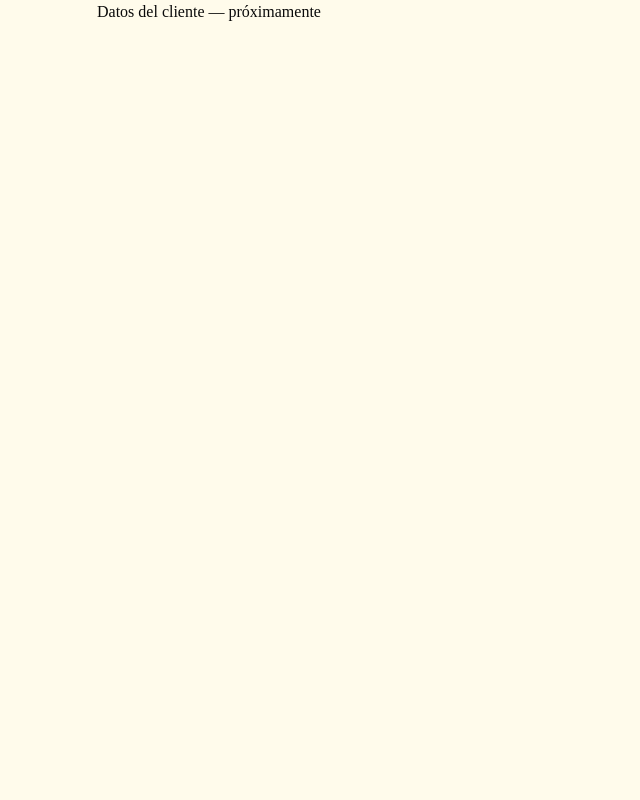
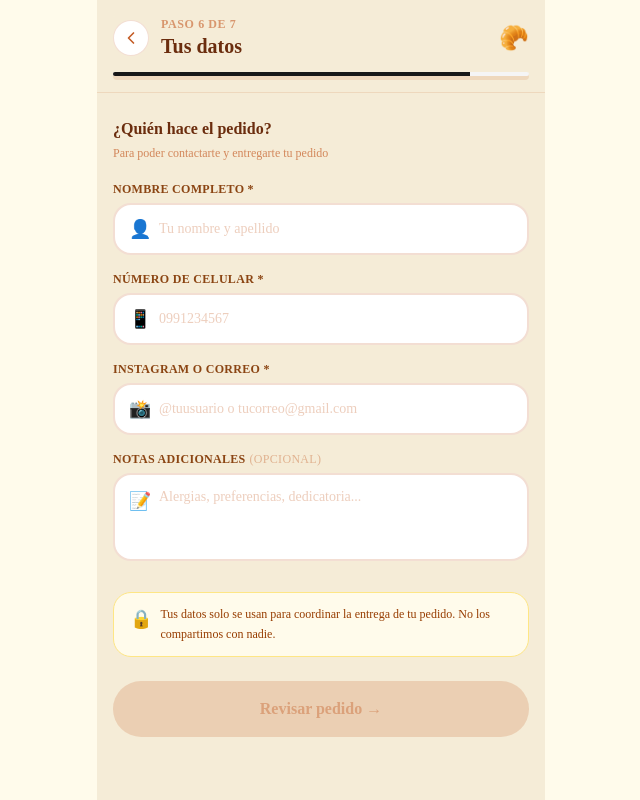
Before and after one commit to AxelJhostin/cinnabellV2, a Next.js app: page /order/customer in a window 1280 px wide. Shown: the whole page, without its empty margins (319-959 px from the left). Built offline with nearby package versions, Linux system fonts and the light colour scheme.

Commit message:
feat: v7 - datos del cliente con validacion

```diff
--- /dev/null
+++ b/app/(client)/order/confirm/page.tsx
@@ -0,0 +1,3 @@
+export default function ConfirmPage() {
+  return <div>Confirmación — próximamente</div>
+}
--- a/app/(client)/order/customer/page.tsx
+++ b/app/(client)/order/customer/page.tsx
@@ -1,3 +1,149 @@
+'use client'
+
+import { useState } from 'react'
+import { useRouter } from 'next/navigation'
+import { WizardLayout } from '@/components/shared/WizardLayout'
+import { useOrderStore } from '@/stores/orderStore'
+
 export default function CustomerPage() {
-  return <div>Datos del cliente — próximamente</div>
+  const router = useRouter()
+  const { setCustomer, setStep } = useOrderStore()
+
+  const [name, setName] = useState('')
+  const [phone, setPhone] = useState('')
+  const [contact, setContact] = useState('')
+  const [notes, setNotes] = useState('')
+
+  const canContinue =
+    name.trim().length > 0 &&
+    phone.length === 10 &&
+    contact.trim().length > 0
+
+  function handleContinue() {
+    if (!canContinue) return
+    setCustomer(name.trim(), phone.trim(), contact.trim(), notes.trim())
+    setStep(7)
+    router.push('/order/confirm')
+  }
+
+  return (
+    <WizardLayout
+      step={6}
+      totalSteps={7}
+      title="Tus datos"
+      onBack={() => router.back()}
+    >
+      <div className="space-y-6">
+
+        <div>
+          <p className="text-base font-bold text-[#6B2D0E] mb-1">
+            ¿Quién hace el pedido?
+          </p>
+          <p className="text-xs text-[#C45C26]/70 mb-5">
+            Para poder contactarte y entregarte tu pedido
+          </p>
+
+          <div className="space-y-4">
+
+            {/* Nombre */}
+            <div>
+              <label className="text-xs font-bold text-[#8B4513] uppercase tracking-wide mb-1.5 block">
+                Nombre completo *
+              </label>
+              <div className="relative">
+                <span className="absolute left-4 top-1/2 -translate-y-1/2 text-lg">👤</span>
+                <input
+                  type="text"
+                  value={name}
+                  onChange={(e) => setName(e.target.value)}
+                  placeholder="Tu nombre y apellido"
+                  className="w-full pl-11 pr-4 py-3.5 rounded-2xl border-2 border-[#C45C26]/20 bg-white text-[#6B2D0E] text-sm font-medium placeholder:text-[#C45C26]/30 focus:outline-none focus:border-[#C45C26] transition-colors"
+                />
+              </div>
+            </div>
+
+            {/* Teléfono */}
+            <div>
+              <label className="text-xs font-bold text-[#8B4513] uppercase tracking-wide mb-1.5 block">
+                Número de celular *
+              </label>
+              <div className="relative">
+                <span className="absolute left-4 top-1/2 -translate-y-1/2 text-lg">📱</span>
+                <input
+                  type="tel"
+                  value={phone}
+                  onChange={(e) => {
+                    const val = e.target.value.replace(/\D/g, '').slice(0, 10)
+                    setPhone(val)
+                  }}
+                  placeholder="0991234567"
+                  maxLength={10}
+                  className="w-full pl-11 pr-4 py-3.5 rounded-2xl border-2 border-[#C45C26]/20 bg-white text-[#6B2D0E] text-sm font-medium placeholder:text-[#C45C26]/30 focus:outline-none focus:border-[#C45C26] transition-colors"
+                />
+              </div>
+              {phone.length > 0 && phone.length < 10 && (
+                <p className="text-xs text-red-400 font-medium mt-1.5 ml-2">
+                  El número debe tener 10 dígitos
+                </p>
+              )}
+            </div>
+
+            {/* Instagram o correo */}
+            <div>
+              <label className="text-xs font-bold text-[#8B4513] uppercase tracking-wide mb-1.5 block">
+                Instagram o correo *
+              </label>
+              <div className="relative">
+                <span className="absolute left-4 top-1/2 -translate-y-1/2 text-lg">📸</span>
+                <input
+                  type="text"
+                  value={contact}
+                  onChange={(e) => setContact(e.target.value)}
+                  placeholder="@tuusuario o tucorreo@gmail.com"
+                  className="w-full pl-11 pr-4 py-3.5 rounded-2xl border-2 border-[#C45C26]/20 bg-white text-[#6B2D0E] text-sm font-medium placeholder:text-[#C45C26]/30 focus:outline-none focus:border-[#C45C26] transition-colors"
+                />
+              </div>
+            </div>
+
+            {/* Notas opcionales */}
+            <div>
+              <label className="text-xs font-bold text-[#8B4513] uppercase tracking-wide mb-1.5 block">
+                Notas adicionales
+                <span className="text-[#C45C26]/40 font-normal ml-1">(opcional)</span>
+              </label>
+              <div className="relative">
+                <span className="absolute left-4 top-3.5 text-lg">📝</span>
+                <textarea
+                  value={notes}
+                  onChange={(e) => setNotes(e.target.value)}
+                  placeholder="Alergias, preferencias, dedicatoria..."
+                  rows={3}
+                  className="w-full pl-11 pr-4 py-3 rounded-2xl border-2 border-[#C45C26]/20 bg-white text-[#6B2D0E] text-sm font-medium placeholder:text-[#C45C26]/30 focus:outline-none focus:border-[#C45C26] transition-colors resize-none"
+                />
+              </div>
+            </div>
+
+          </div>
+        </div>
+
+        {/* Info de privacidad */}
+        <div className="flex gap-2 bg-amber-50 border border-amber-200 rounded-2xl px-4 py-3">
+          <span className="text-lg flex-shrink-0">🔒</span>
+          <p className="text-xs text-amber-800 leading-relaxed">
+            Tus datos solo se usan para coordinar la entrega de tu pedido. No los compartimos con nadie.
+          </p>
+        </div>
+
+        {/* Botón */}
+        <button
+          disabled={!canContinue}
+          onClick={handleContinue}
+          className="w-full bg-[#C45C26] hover:bg-[#A34820] disabled:bg-[#C45C26]/20 disabled:text-[#C45C26]/40 text-white font-bold py-4 rounded-full text-base transition-all duration-200 active:scale-95 shadow-md disabled:shadow-none"
+        >
+          Revisar pedido →
+        </button>
+
+      </div>
+    </WizardLayout>
+  )
 }
```
